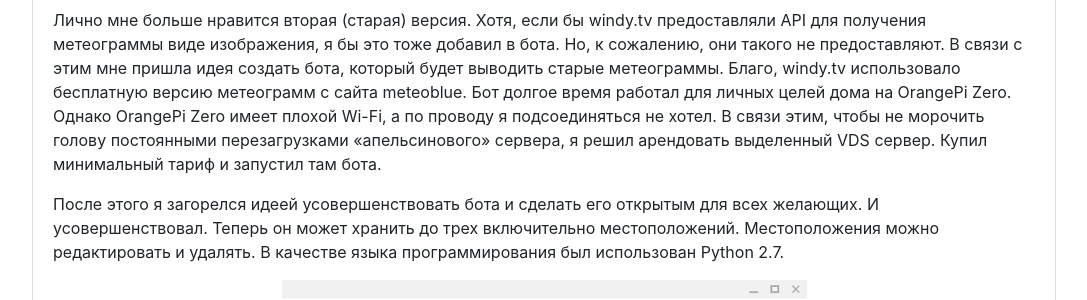
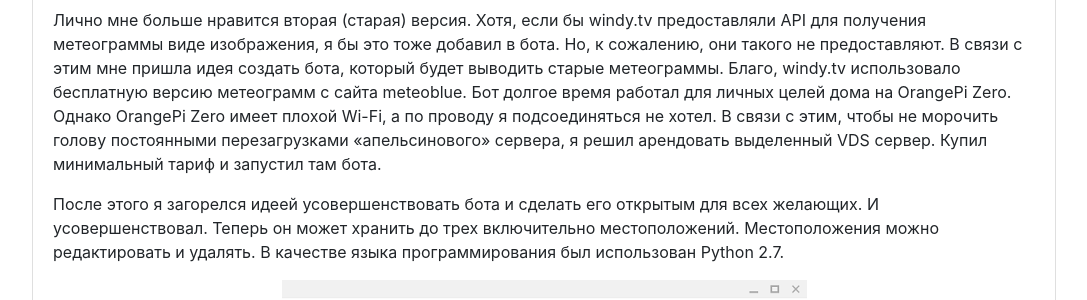
Before and after one commit to Gooman-rus/gooman-rus.github.io, a Jekyll site: the page built from _posts/2017-09-09-telegram-weather-bot.md, in a window 1280 px wide and 900 px high, scrolled down 1302 px. Shown: the part 250-550 px from the top of the window, without its empty margins (96-1183 px from the left). Built offline with Jekyll 4.4.1, drawn with Linux system fonts in a browser that asks for light colours; nearby versions of some CDN libraries; comment, search, counter and statistics services are not loaded.

```diff
--- a/_posts/2017-09-09-telegram-weather-bot.md
+++ b/_posts/2017-09-09-telegram-weather-bot.md
@@ -22,7 +22,7 @@ keywords: telegram, bot, chat, weather, forecast, прогноз, погоды,
 <center><img src="{{ site.url }}/posts-images/old.jpg" alt="Метеограмма meteoblue.com"/></center>
 <br/>
 Лично мне больше нравится вторая (старая) версия. Хотя, если бы windy.tv предоставляли API для получения метеограммы виде изображения, я бы это тоже добавил в бота. Но, к сожалению, они такого не предоставляют.
-В связи с этим мне пришла идея создать бота, который будет выводить старые метеограммы. Благо, windy.tv использовало бесплатную версию метеограмм с сайта meteoblue. Бот долгое время работал для личных целей дома на OrangePi Zero. Однако OrangePi Zero имеет плохой Wi-Fi, а по проводу я подсоединяться не хотел. В связи этим, чтобы не морочить голову постоянными перезагрузками «апельсинового» сервера, я решил арендовать выделенный VDS сервер. Купил минимальный тариф и запустил там бота.
+В связи с этим мне пришла идея создать бота, который будет выводить старые метеограммы. Благо, windy.tv использовало бесплатную версию метеограмм с сайта meteoblue. Бот долгое время работал для личных целей дома на OrangePi Zero. Однако OrangePi Zero имеет плохой Wi-Fi, а по проводу я подсоединяться не хотел. В связи с этим, чтобы не морочить голову постоянными перезагрузками «апельсинового» сервера, я решил арендовать выделенный VDS сервер. Купил минимальный тариф и запустил там бота.
 
 После этого я загорелся идеей усовершенствовать бота и сделать его открытым для всех желающих. И усовершенствовал. Теперь он может хранить до трех включительно местоположений. Местоположения можно редактировать и удалять.
 В качестве языка программирования был использован Python 2.7.
```
